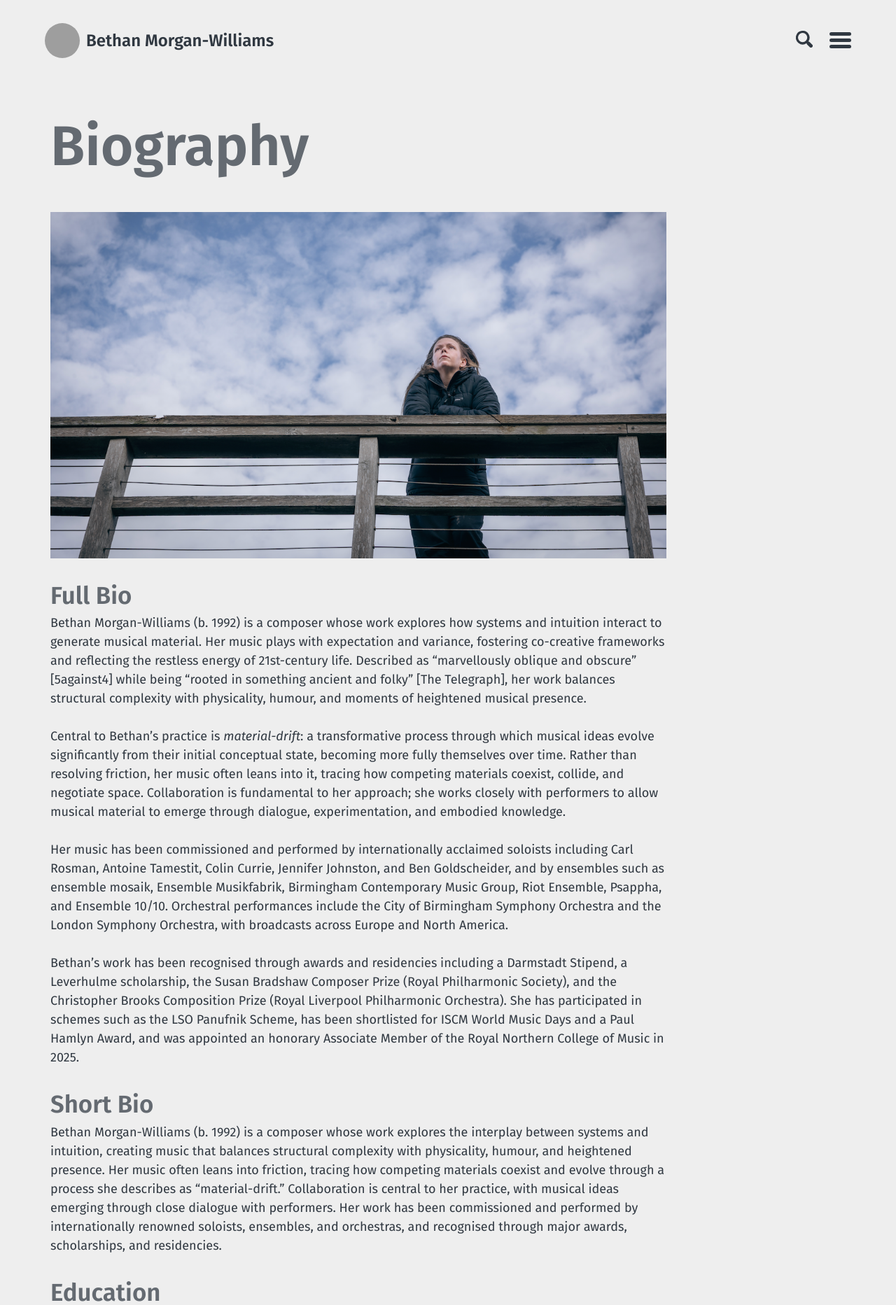
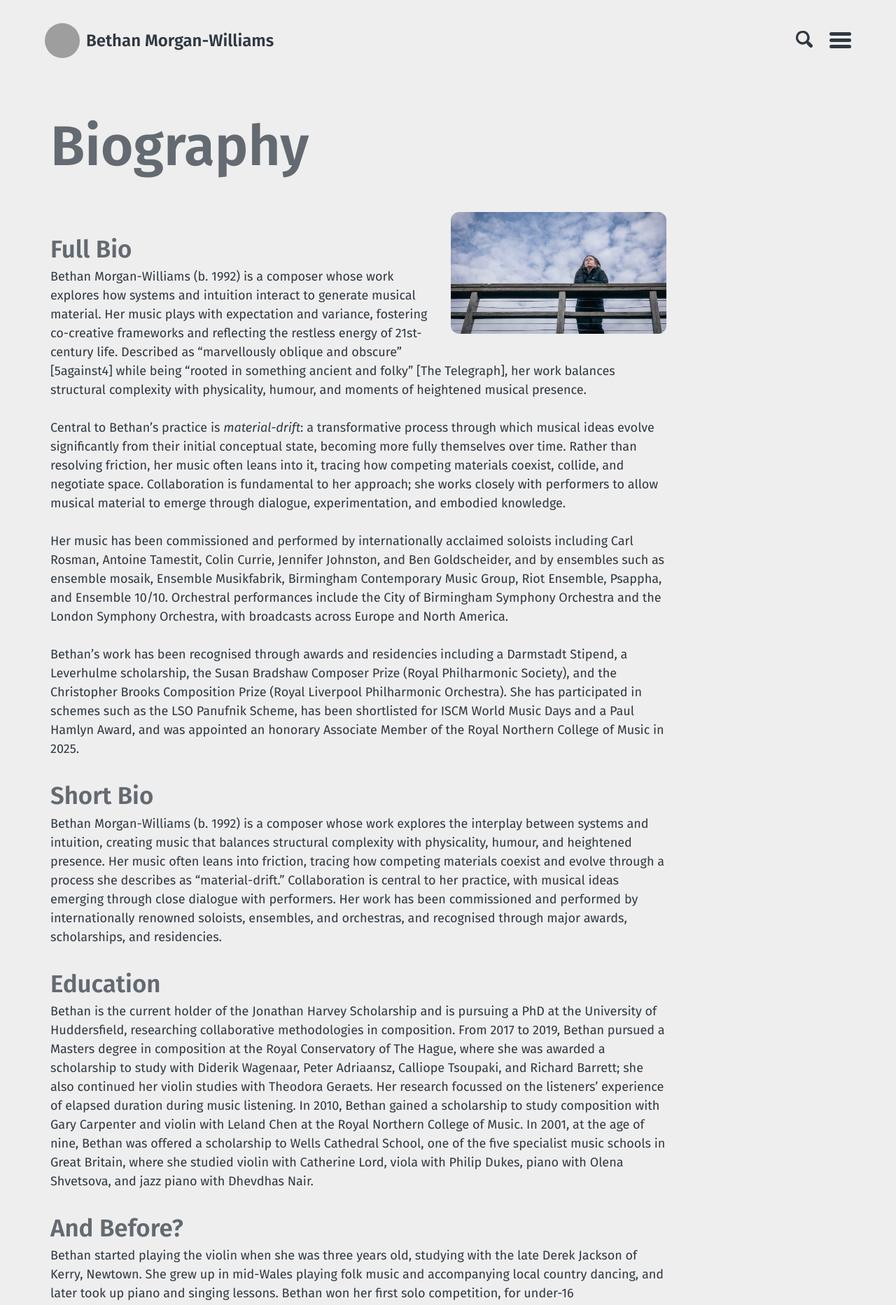
Before and after one commit to morganwilliamsb/website, a Jekyll site: the page built from biography.md, in a window 1280 px wide. Shown: the top 1865 px of the page at 70% size. Built offline with Jekyll 4.4.1, drawn with Linux system fonts in a browser that asks for light colours; grey boxes are pictures that could not be loaded.

Commit message:
Update main.scss
added bio-portrait info

```diff
--- a/assets/stylesheets/main.scss
+++ b/assets/stylesheets/main.scss
@@ -8,3 +8,23 @@
 @import "basically-basic/themes/{{ site.data.theme.skin | default: 'default' }}";
 
 @import "basically-basic";
+
+/* ===== Bio portrait (custom) ===== */
+
+.bio-portrait {
+  float: right;
+  width: 35%;
+  max-width: 320px;
+  margin: 0 0 1rem 1.5rem;
+  border-radius: 12px;
+}
+
+@media (max-width: 800px) {
+  .bio-portrait {
+    float: none;
+    width: 70%;
+    max-width: 360px;
+    margin: 0 auto 1rem;
+    display: block;
+  }
+}
```
